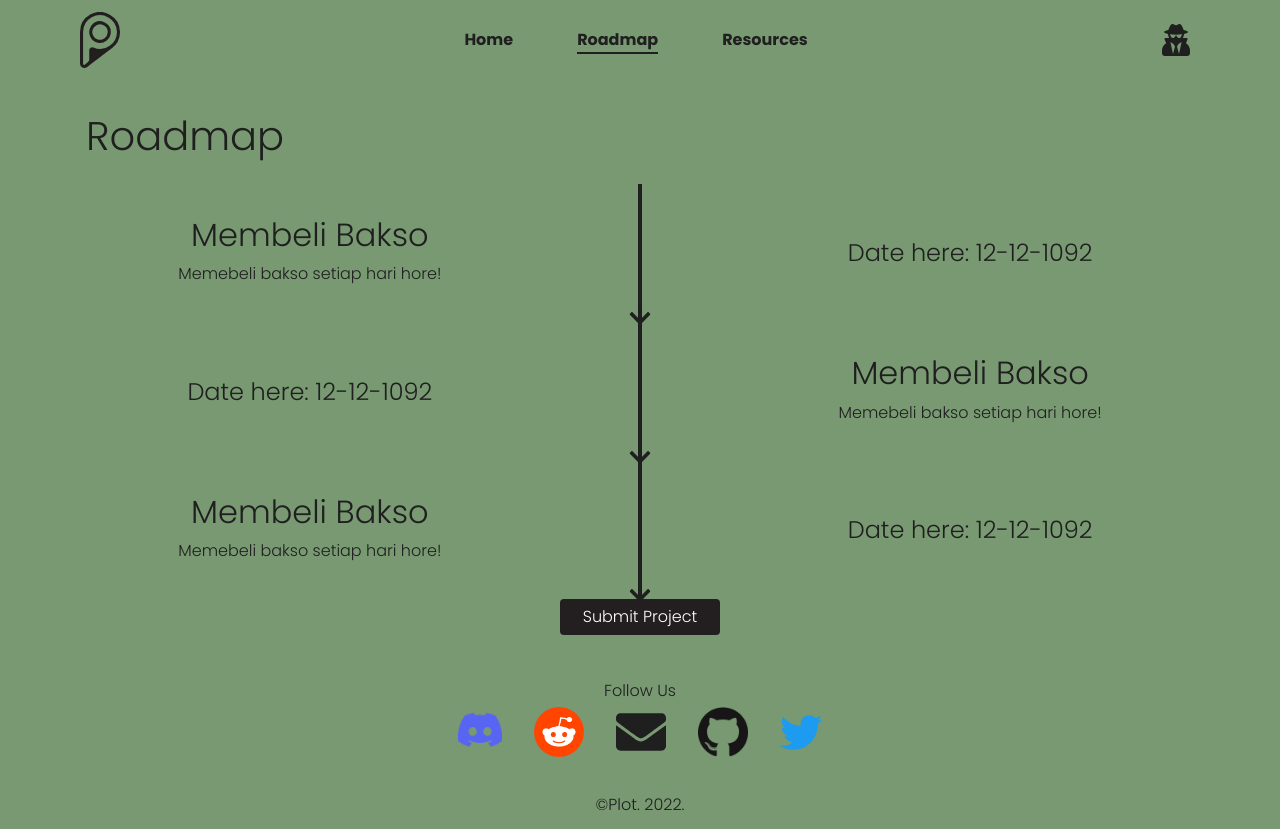
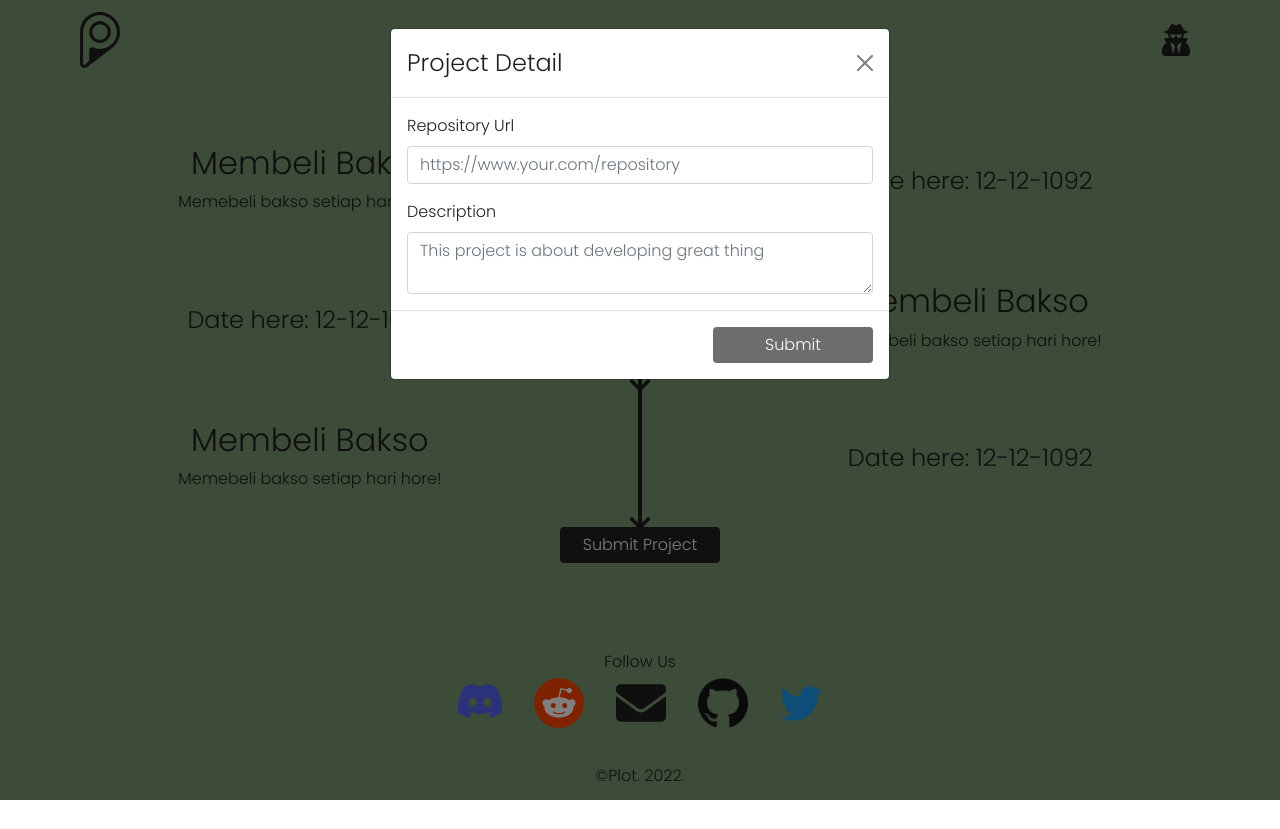
Before and after one commit to Plot-NFT/Plotland, a Next.js app: page /roadmap in a window 1280 px wide. Both pictures are taken after a click on the button "Submit Project". After the commit the page ends 800 px from the top, so only its background shows below. Built offline with nearby package versions, Linux system fonts and the light colour scheme.

Commit message:
finish submit project functionality and ui

```diff
--- /dev/null
+++ b/pages/api/notify.js
@@ -0,0 +1,40 @@
+import axios from "axios";
+
+async function handler(req, res) {
+  const { method, body } = req;
+  const { text } = body;
+
+  switch (method) {
+    case "POST":
+      try {
+        await axios.post(`${process.env.NEXT_PUBLIC_SLACK}`, { text });
+
+        res.json({
+          status: 200,
+          message: "Success submitting project!",
+        });
+      } catch (error) {
+        const err =
+          error.response && error.response.data.message
+            ? error.response.data.message
+            : error.message;
+
+        console.error(err);
+
+        res.json({
+          status: 500,
+          error: err,
+        });
+      }
+      break;
+
+    default:
+      res.json({
+        status: 405,
+        error: "Method is not allowed, only accept POST",
+      });
+      break;
+  }
+}
+
+export default handler;
--- a/pages/resources.jsx
+++ b/pages/resources.jsx
@@ -5,8 +5,6 @@ import Accordion from "react-bootstrap/Accordion";
 import Header from "components/Header/Header";
 import Footer from "components/Footer/Footer";
 import Container from "components/Container/Container";
-
-import styles from "scss/resources.module.scss";
 
 const Resources = () => {
   return (
--- a/pages/roadmap.jsx
+++ b/pages/roadmap.jsx
@@ -1,13 +1,28 @@
 import * as React from "react";
 import Head from "next/head";
 
+import Alert from "components/Alert/Alert";
 import Header from "components/Header/Header";
 import Footer from "components/Footer/Footer";
 import Container from "components/Container/Container";
 import RoadMap from "components/Roadmap/Roadmap";
-import Button from "components/Button/Button";
+import SubmitProject from "components/SubmitProject/SubmitProject";
 
 const Roadmap = () => {
+  const [submit, setSubmit] = React.useState({
+    status: "idle",
+    message: "",
+    error: "",
+  });
+
+  React.useEffect(() => {
+    if (submit.status === "success" || submit.status === "failed") {
+      setTimeout(() => {
+        setSubmit({ ...submit, status: "idle", message: "" });
+      }, 2000);
+    }
+  }, [submit, submit.status]);
+
   return (
     <>
       <Head>
@@ -18,8 +33,6 @@ const Roadmap = () => {
       <Header />
 
       <Container>
-        <h1 className="mb-4">Roadmap</h1>
-
         <RoadMap.Main>
           <RoadMap.Content>
             <h3>Membeli Bakso</h3>
@@ -60,8 +73,14 @@ const Roadmap = () => {
         </RoadMap.Main>
 
         <div className="d-flex justify-content-center">
-          <Button>Submit Project</Button>
+          <SubmitProject state={[submit, setSubmit]} />
         </div>
+
+        {submit.status === "success" && (
+          <Alert className="mt-3" variant="success">
+            {submit.message}
+          </Alert>
+        )}
       </Container>
 
       <Footer />
--- a/src/components/Alert/Alert.jsx
+++ b/src/components/Alert/Alert.jsx
@@ -2,9 +2,13 @@
 import * as React from "react";
 import styles from "./Alert.module.scss";
 
-const Alert = ({ children }) => {
+const Alert = ({ children, variant = "", className = "" }) => {
   return (
-    <div className={styles.alert}>
+    <div
+      className={`${className} ${styles.alert} ${
+        variant === "success" ? styles.success : ""
+      }`}
+    >
       <div className={styles.header}>{children}</div>
     </div>
   );
--- a/src/components/Alert/Alert.module.scss
+++ b/src/components/Alert/Alert.module.scss
@@ -1,8 +1,11 @@
 .alert {
   margin: 0 auto;
-  margin-top: 2rem;
   background: #ec6d6d;
   padding: 1rem 0.5rem;
   text-align: center;
   width: fit-content;
 }
+
+.alert.success {
+  background: #76ecb1;
+}
--- a/src/components/Button/Button.jsx
+++ b/src/components/Button/Button.jsx
@@ -4,9 +4,13 @@ import BsButton from "react-bootstrap/Button";
 
 import styles from "./Button.module.scss";
 
-const Button = ({ className = "", type = "button", children }) => {
+const Button = ({ className = "", type = "button", children, ...props }) => {
   return (
-    <BsButton className={`${styles.button} ${className}`} type={type}>
+    <BsButton
+      className={`${styles.button} ${className}`}
+      type={type}
+      {...props}
+    >
       {children}
     </BsButton>
   );
--- a/src/components/Button/Button.module.scss
+++ b/src/components/Button/Button.module.scss
@@ -14,6 +14,11 @@
   filter: opacity(0.9);
 }
 
+.button:disabled {
+  background-color: variable.$bg-secondary;
+  border: none;
+}
+
 .button:focus.button:active {
   box-shadow: 0px 0px 0px 4px rgba(0, 0, 0, 1);
   -webkit-box-shadow: 0px 0px 0px 4px rgba(0, 0, 0, 1);
--- /dev/null
+++ b/src/components/SubmitProject/SubmitProject.jsx
@@ -0,0 +1,119 @@
+/* eslint-disable react/prop-types */
+import * as React from "react";
+import axios from "axios";
+
+import Modal from "react-bootstrap/Modal";
+import Form from "react-bootstrap/Form";
+import Button from "components/Button/Button";
+import Alert from "components/Alert/Alert";
+
+const SubmitProject = ({ state }) => {
+  const [show, setShow] = React.useState(false);
+  const [repository, setRepository] = React.useState("");
+  const [description, setDescription] = React.useState("");
+  const [submit, setSubmit] = state;
+
+  const handleClose = () => setShow(false);
+  const handleShow = () => setShow(true);
+  const handleSubmit = async (e) => {
+    e.preventDefault();
+
+    try {
+      setSubmit({ ...submit, status: "loading" });
+
+      const body = {
+        text: `=================\n*New Submitted Project!*\n=================\n\nRepository: ${repository}\nDescription: ${description}`,
+      };
+
+      const {
+        data: { status, message, error },
+      } = await axios.post("/api/notify", body);
+
+      if (status === 200) {
+        setSubmit({
+          ...submit,
+          status: "success",
+          message,
+        });
+
+        setRepository("");
+        setDescription("");
+
+        handleClose();
+      }
+
+      if (status === 500) {
+        setSubmit({
+          ...submit,
+          status: "failed",
+          error,
+        });
+      }
+    } catch (error) {
+      const err =
+        error.response && error.response.data.message
+          ? error.response.data.message
+          : error.message;
+
+      console.error(err);
+
+      setSubmit({
+        ...submit,
+        status: "failed",
+        error: err,
+      });
+    }
+  };
+
+  return (
+    <>
+      <Button onClick={handleShow}>Submit Project</Button>
+
+      <Modal show={show} onHide={handleClose}>
+        <Form onSubmit={handleSubmit}>
+          <Modal.Header closeButton>
+            <Modal.Title>Project Detail</Modal.Title>
+          </Modal.Header>
+          <Modal.Body>
+            {submit.status === "failed" && (
+              <Alert className="mb-2">{submit.error}</Alert>
+            )}
+
+            <Form.Group>
+              <Form.Label>Repository Url</Form.Label>
+              <Form.Control
+                type="text"
+                value={repository}
+                onChange={(e) => setRepository(e.target.value)}
+                placeholder="https://www.your.com/repository"
+                required
+              />
+            </Form.Group>
+
+            <Form.Group className="mt-3">
+              <Form.Label>Description</Form.Label>
+              <Form.Control
+                as="textarea"
+                value={description}
+                onChange={(e) => setDescription(e.target.value)}
+                placeholder="This project is about developing great thing"
+                required
+              />
+            </Form.Group>
+          </Modal.Body>
+          <Modal.Footer>
+            <Button
+              type="submit"
+              disabled={
+                submit.status === "loading" || !repository || !description
+              }
+            >
+              {submit.status === "loading" ? "Submitting..." : "Submit"}
+            </Button>
+          </Modal.Footer>
+        </Form>
+      </Modal>
+    </>
+  );
+};
+export default SubmitProject;
```
Also changed, not shown: src/scss/resources.module.scss (deleted, +0 -10 lines).
